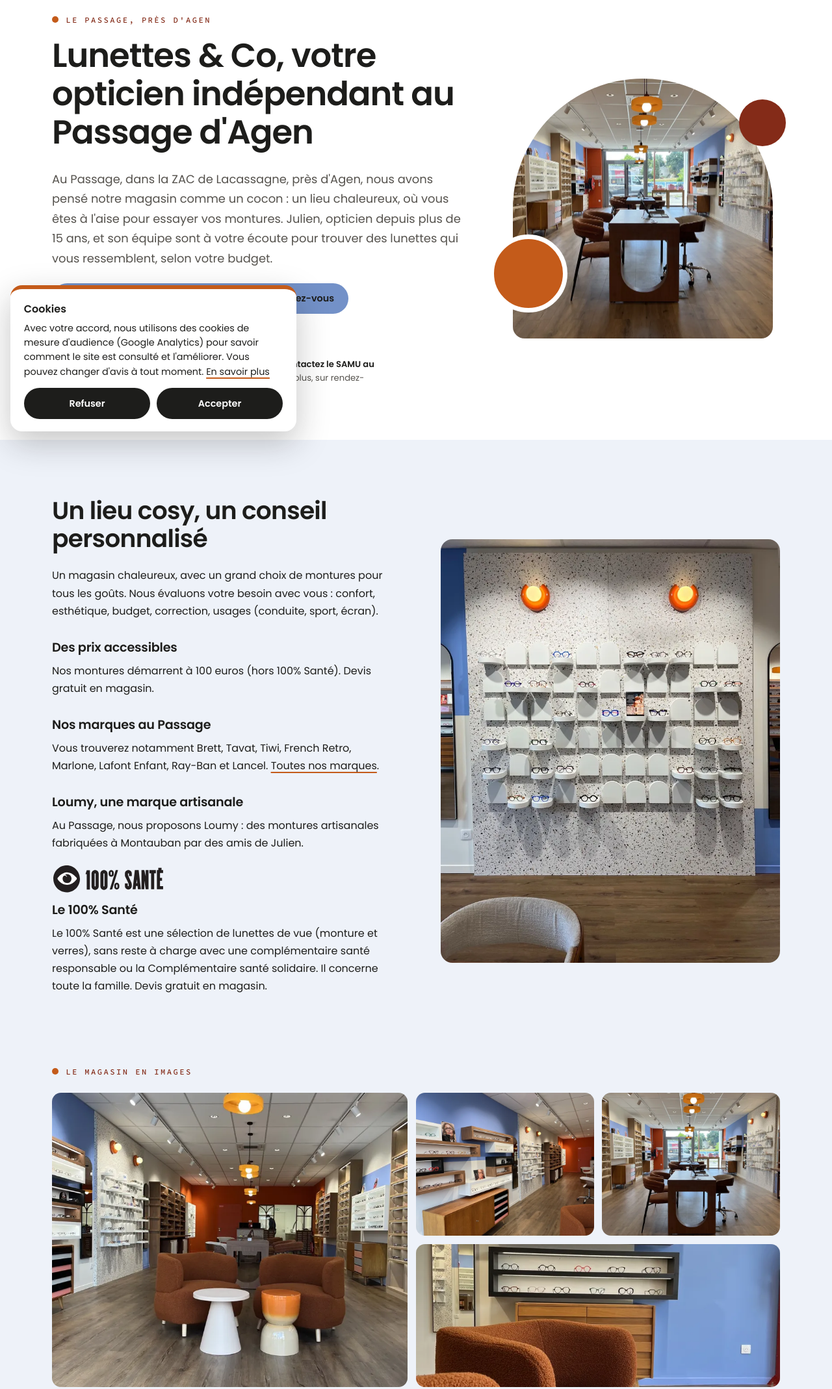
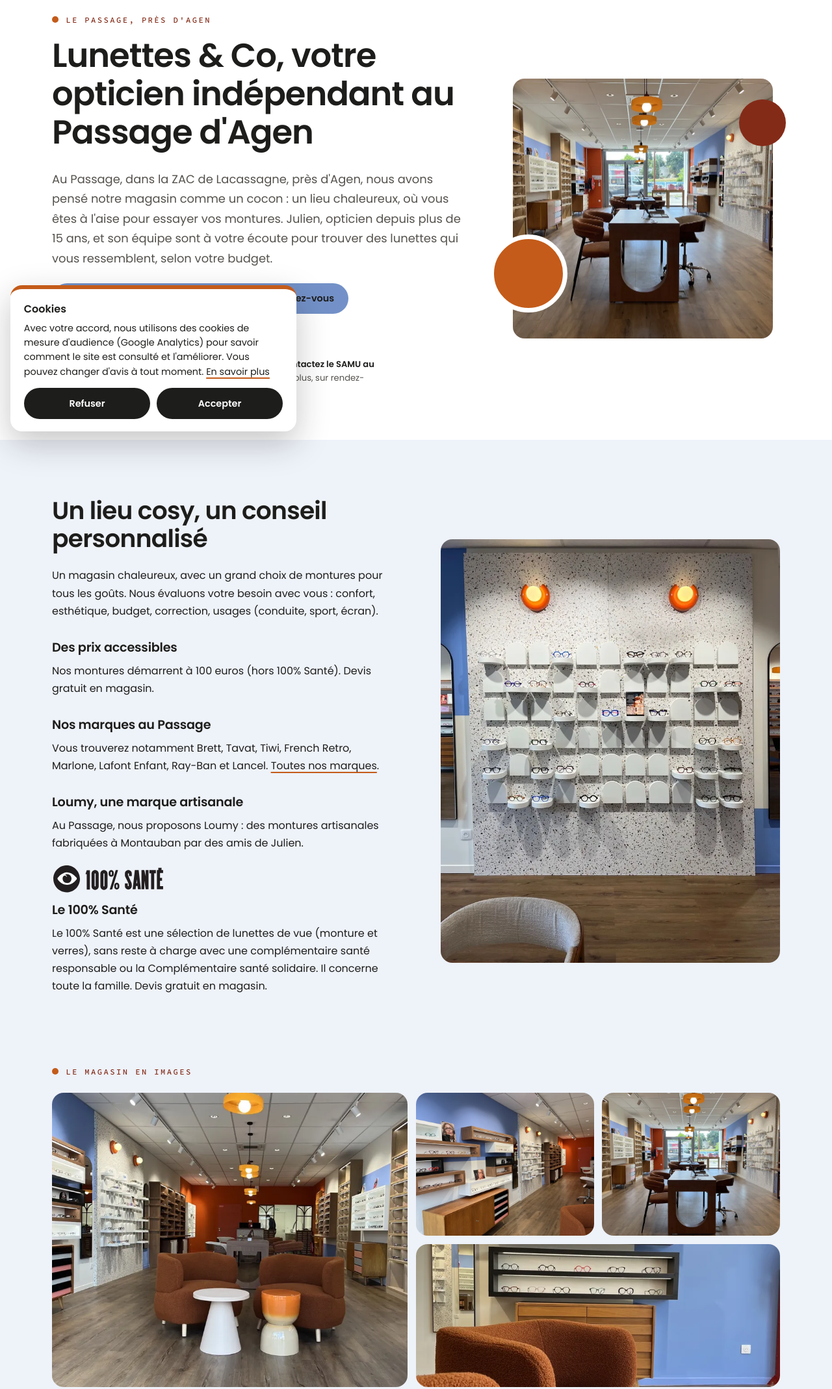
Before and after one commit to karinenoirt-art/lunettes-and-co, a plain HTML site: page opticien-le-passage/index.html in a window 1280 px wide. Shown: the part 120-2258 px from the top of the page at 65% size. Drawn offline with Linux system fonts and the light colour scheme.

Commit message:
Photos : même cadre partout (plus d'arche en tête de page), arrondi unifié
Co-Authored-By: Claude Sonnet 5.5 <noreply@anthropic.com>

```diff
--- a/assets/style.css
+++ b/assets/style.css
@@ -152,7 +152,7 @@ strong { font-weight: 600; }
 .notice-tele { margin: 0; font-size: .74rem; }
 .btn-row-stores { margin-top: 1rem; }
 
-/* Héros de l'accueil : texte à gauche, gros plan Loumy dans une arche à droite */
+/* Héros de l'accueil : texte à gauche, gros plan Loumy à droite */
 .hero-home { padding: clamp(2.5rem, 6vw, 5rem) 0 clamp(3rem, 6vw, 5.5rem); position: relative; overflow: hidden; }
 .hero-home .hero-grid { grid-template-columns: 1.25fr .75fr; }
 .hero-home h1 { margin-bottom: .8rem; }
@@ -165,7 +165,7 @@ strong { font-weight: 600; }
 /* Héros des pages intérieures */
 .hero-grid { display: grid; grid-template-columns: 1.05fr .95fr; gap: clamp(2rem, 5vw, 4.5rem); align-items: center; }
 .hero-media { position: relative; }
-.hero-media img { border-radius: 999px 999px var(--radius) var(--radius); aspect-ratio: 4/5; object-fit: cover; object-position: 50% 60%; width: 100%; position: relative; z-index: 1; }
+.hero-media img { border-radius: var(--radius); aspect-ratio: 4/5; object-fit: cover; object-position: 50% 60%; width: 100%; position: relative; z-index: 1; }
 .shape { position: absolute; border-radius: 50%; z-index: 2; }
 .hero-media .s1 { width: 30%; aspect-ratio: 1; left: -9%; bottom: 10%; border: 7px solid var(--white); }
 .hero-media .s1.s1-low { bottom: -8%; }
@@ -176,7 +176,7 @@ strong { font-weight: 600; }
 .page-hero { padding: clamp(2.2rem, 5vw, 4rem) 0 clamp(2rem, 4vw, 3.5rem); }
 .page-hero .hero-grid { grid-template-columns: 1.2fr .8fr; }
 .page-hero .hero-media { max-width: 400px; justify-self: center; width: 100%; }
-.page-hero .hero-media img { aspect-ratio: 1; border-radius: 50% 50% var(--radius) var(--radius); }
+.page-hero .hero-media img { aspect-ratio: 1; }
 
 /* Sections */
 section { padding: clamp(3rem, 7vw, 5.5rem) 0; }
@@ -251,7 +251,7 @@ a.card:hover { transform: translateY(-3px); box-shadow: 0 14px 30px rgba(29, 29,
 
 /* Galerie photo des magasins */
 .gallery { display: grid; grid-template-columns: 2fr 1fr 1fr; grid-auto-rows: 220px; gap: .8rem; }
-.gallery img { width: 100%; height: 100%; object-fit: cover; border-radius: 14px; }
+.gallery img { width: 100%; height: 100%; object-fit: cover; border-radius: var(--radius); }
 .gallery img:first-child { grid-row: span 2; }
 .gallery.g3 { grid-template-columns: 2fr 1fr; }
 .gallery img:nth-child(4):last-child { grid-column: span 2; }  /* 4 photos : pas de case vide */
--- a/opticien-le-passage/index.html
+++ b/opticien-le-passage/index.html
@@ -17,7 +17,7 @@
 <meta property="og:image" content="https://www.lunettesandco.fr/assets/img/partage-1200x630.jpg">
 <meta name="twitter:card" content="summary_large_image">
 <link rel="icon" href="../assets/favicon.svg" type="image/svg+xml">
-<link rel="stylesheet" href="../assets/style.css?v=e8351512">
+<link rel="stylesheet" href="../assets/style.css?v=22476126">
 <script type="application/ld+json">{
  "@type": "Optician",
  "@id": "https://www.lunettesandco.fr/opticien-le-passage/#magasin",
```
Also changed, not shown: confidentialite/index.html (+1 -1 lines), contact-rendez-vous/index.html (+1 -1 lines), faq/index.html (+1 -1 lines), index.html (+1 -1 lines), lentilles-de-contact/index.html (+1 -1 lines), lunettes-de-soleil/index.html (+1 -1 lines), lunettes-de-sport/index.html (+1 -1 lines), lunettes-de-vue/index.html (+1 -1 lines), lunettes-enfants/index.html (+1 -1 lines), lunettes-personnalisees/index.html (+1 -1 lines), marques/index.html (+1 -1 lines), mentions-legales/index.html (+1 -1 lines), notre-histoire/index.html (+1 -1 lines), opticien-bias/index.html (+1 -1 lines), 2 more files.
